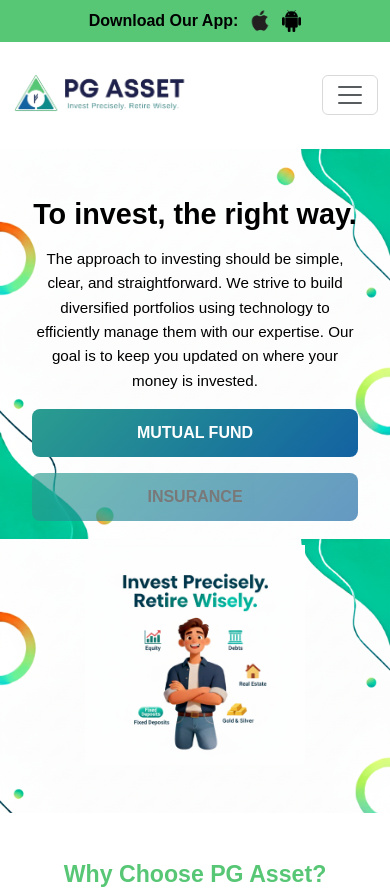
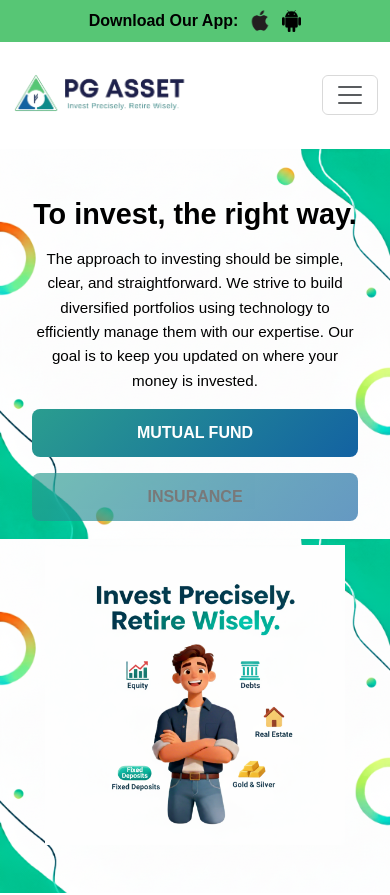
Before and after one commit to Mugilanvisvam/PreciseGoal_React, a React (Vite) app: page / in a window 390 px wide. Shown: the top 895 px of the page. Built offline with nearby package versions, Linux system fonts and the light colour scheme.

Commit message:
adjust the image sizes

```diff
--- a/src/Components/styles.css
+++ b/src/Components/styles.css
@@ -109,9 +109,9 @@ p {
   .hero-text {
     font-size: 0.95rem;
   }
-  .hero-img {
+  /* .hero-img {
     max-height: 220px;
-  }
+  } */
 }
 
 
```
